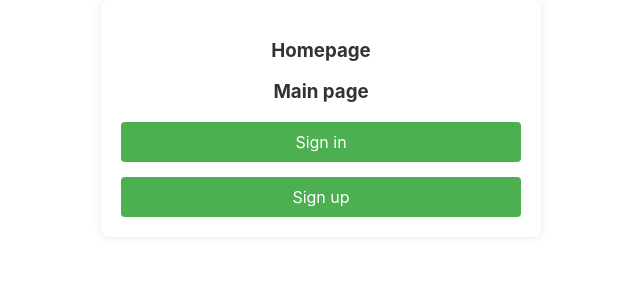
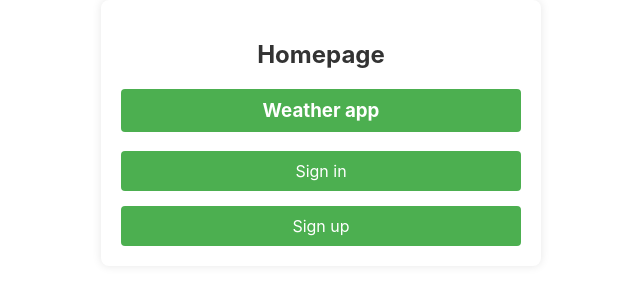
Before and after one commit to Mikhail4ch/React-group-project, a React (Create React App) app: page /getAccess in a window 1280 px wide. Shown: the top 300 px of the page, without its empty margins (319-959 px from the left). Built offline with nearby package versions, Linux system fonts and the light colour scheme; no server answers.

Commit message:
New Link to app

```diff
--- a/src/components/mainPage/mainPage.css
+++ b/src/components/mainPage/mainPage.css
@@ -7,7 +7,7 @@
     background-color: #fff;
   }
 
-  .main h3 {
+  .main h3, h2 {
     text-align: center;
     color: #333;
   }
--- a/src/components/mainPage/mainPage.js
+++ b/src/components/mainPage/mainPage.js
@@ -6,9 +6,9 @@ const Main = () => {
     <>
       <div className="main">
 
-        <h3>Homepage</h3>
+        <h2>Homepage</h2>
 
-        <h3>Main page</h3>
+        <h3> <Link to='/'>Weather app</Link> </h3>
 
         <Link to='/SignIn'>Sign in</Link>
         <Link to='/SignUp'>Sign up</Link>
```
